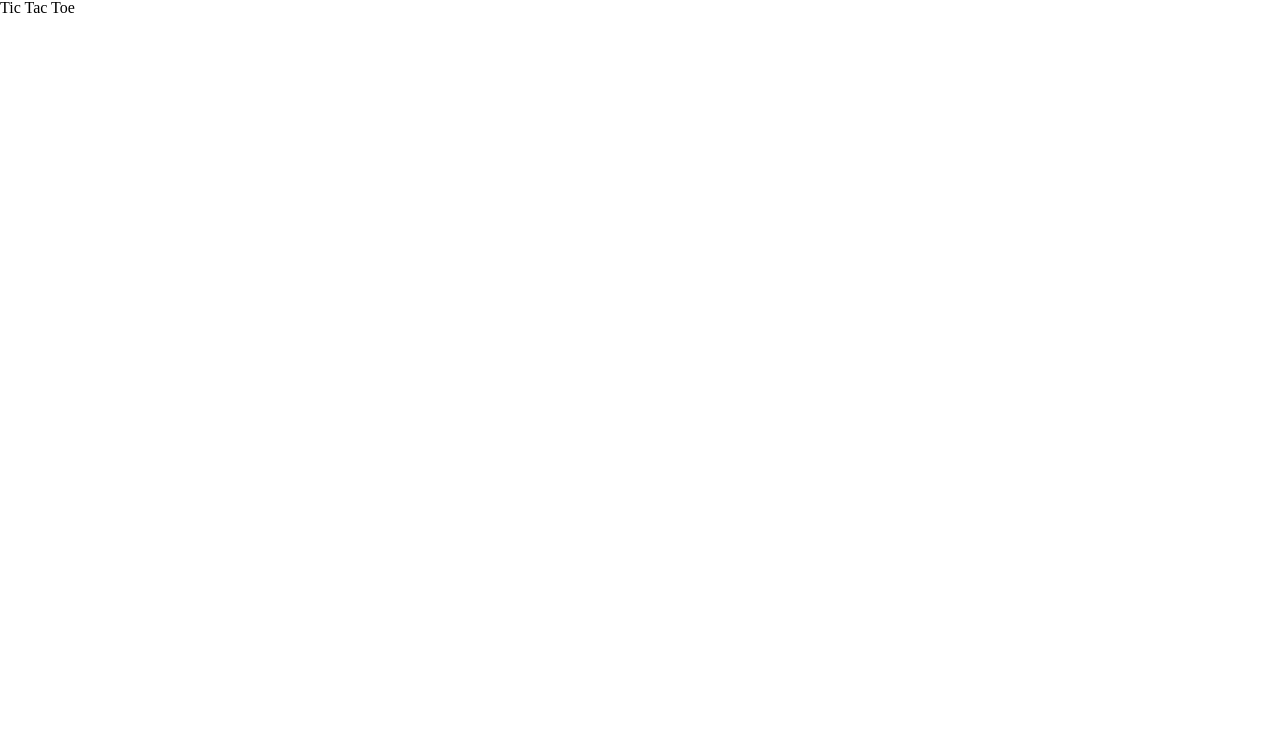
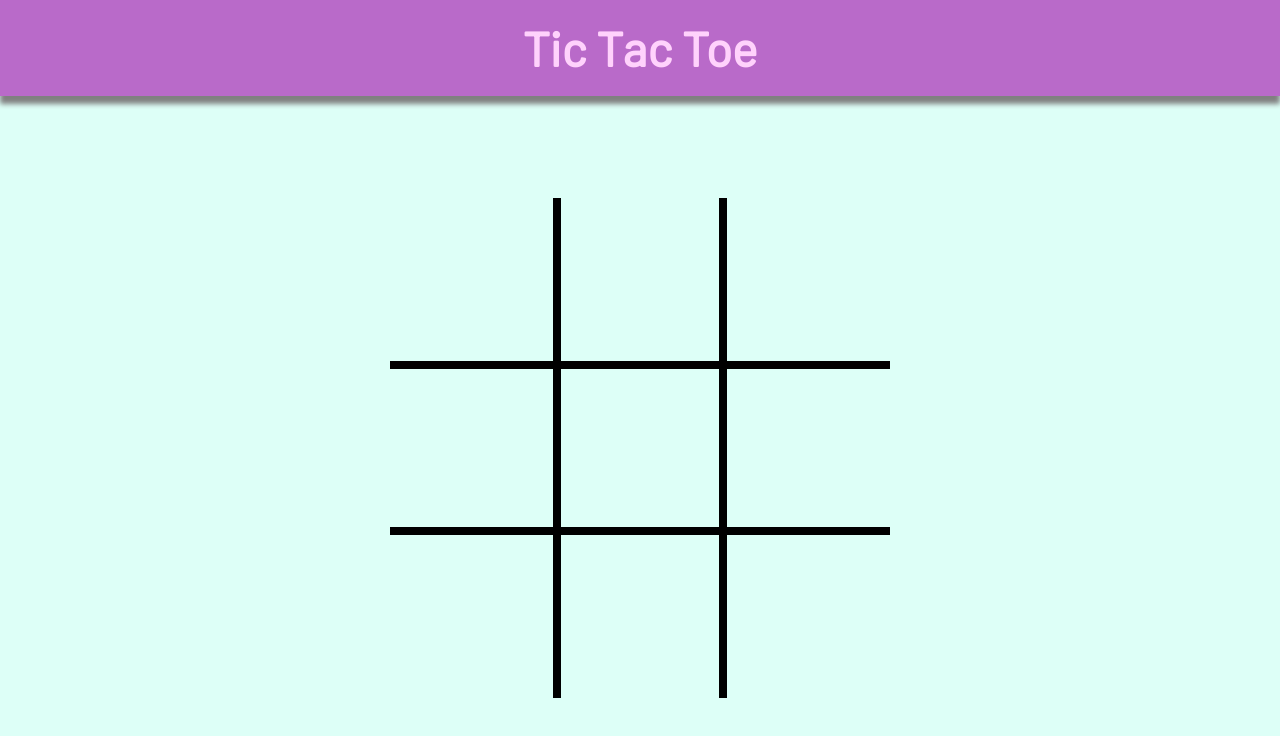
Before and after one commit to fadingmorsecode/tic-tac-toe, a website: page index.html in a window 1280 px wide. Drawn offline with Linux system fonts and the light colour scheme.

Commit message:
Add styling to both header and gameboard

```diff
--- a/style.css
+++ b/style.css
@@ -1,3 +1,5 @@
+@import url('https://fonts.googleapis.com/css2?family=Barlow&display=swap');
+
 /* http://meyerweb.com/eric/tools/css/reset/
    v2.0 | 20110126
    License: none (public domain)
@@ -127,3 +129,78 @@ table {
   border-collapse: collapse;
   border-spacing: 0;
 }
+
+body {
+  height: 100vh;
+  display: flex;
+  flex-direction: column;
+}
+
+.header {
+  background-color: #b96ac9;
+  height: 6rem;
+  display: flex;
+  align-items: center;
+  justify-content: center;
+  box-shadow: 0px 8px 5px grey;
+  z-index: 1;
+}
+
+.header-text {
+  color: #ffd2fc;
+  font-size: 3rem;
+  font-weight: bold;
+  font-family: 'Barlow', sans-serif;
+}
+
+.main {
+  background-color: #ddfff7;
+  flex-grow: 1;
+  display: flex;
+  align-items: center;
+  justify-content: center;
+}
+
+.gameboard {
+  height: 500px;
+  width: 500px;
+  display: grid;
+  grid-template-columns: 1fr 1fr 1fr;
+  grid-template-rows: 1fr 1fr 1fr;
+}
+
+#cell-1,
+#cell-2,
+#cell-4,
+#cell-5,
+#cell-7,
+#cell-8 {
+  border-right: solid black 4px;
+}
+
+#cell-2,
+#cell-3,
+#cell-5,
+#cell-6,
+#cell-8,
+#cell-9 {
+  border-left: solid black 4px;
+}
+
+#cell-1,
+#cell-2,
+#cell-3,
+#cell-4,
+#cell-5,
+#cell-6 {
+  border-bottom: solid black 4px;
+}
+
+#cell-4,
+#cell-5,
+#cell-6,
+#cell-7,
+#cell-8,
+#cell-9 {
+  border-top: solid black 4px;
+}
```
